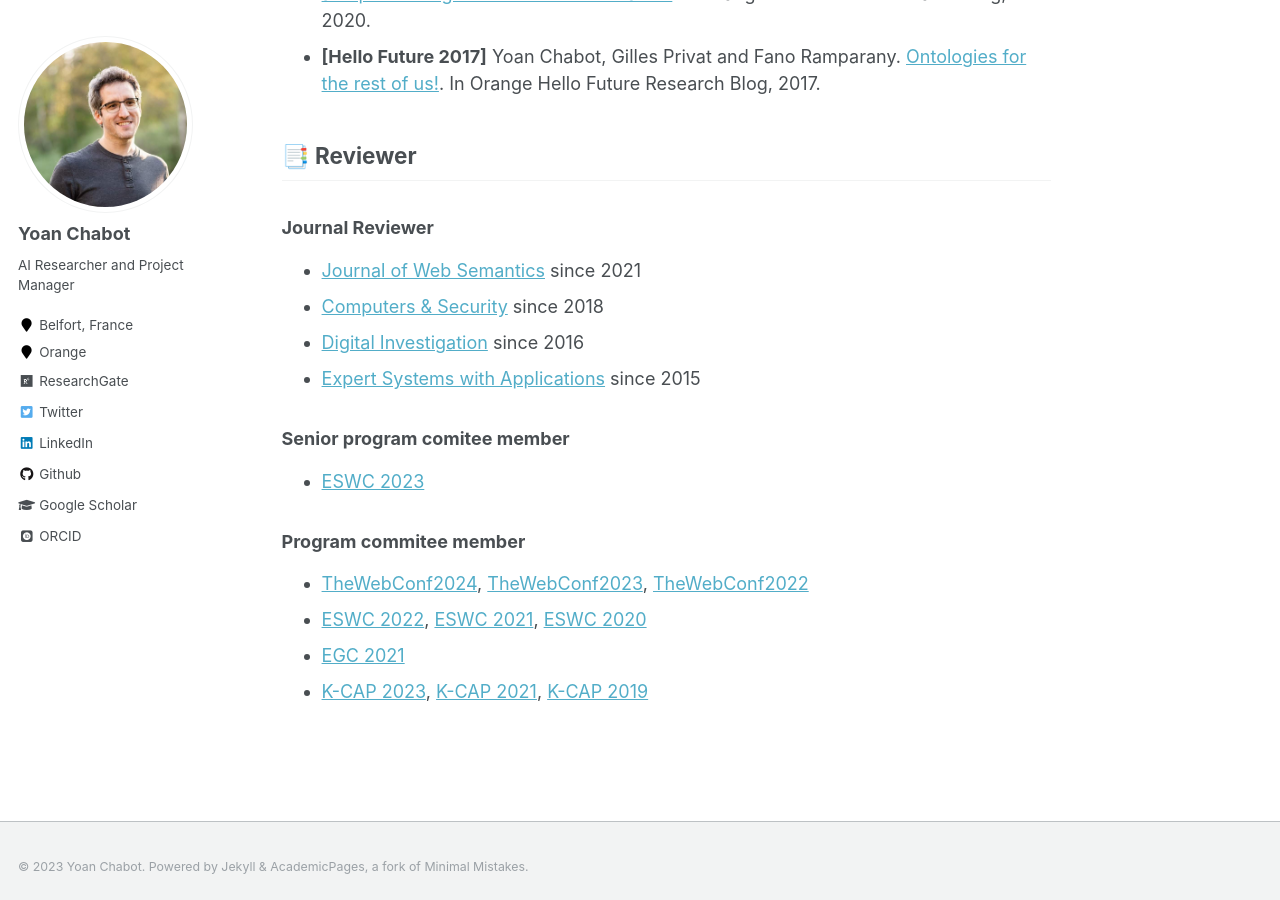
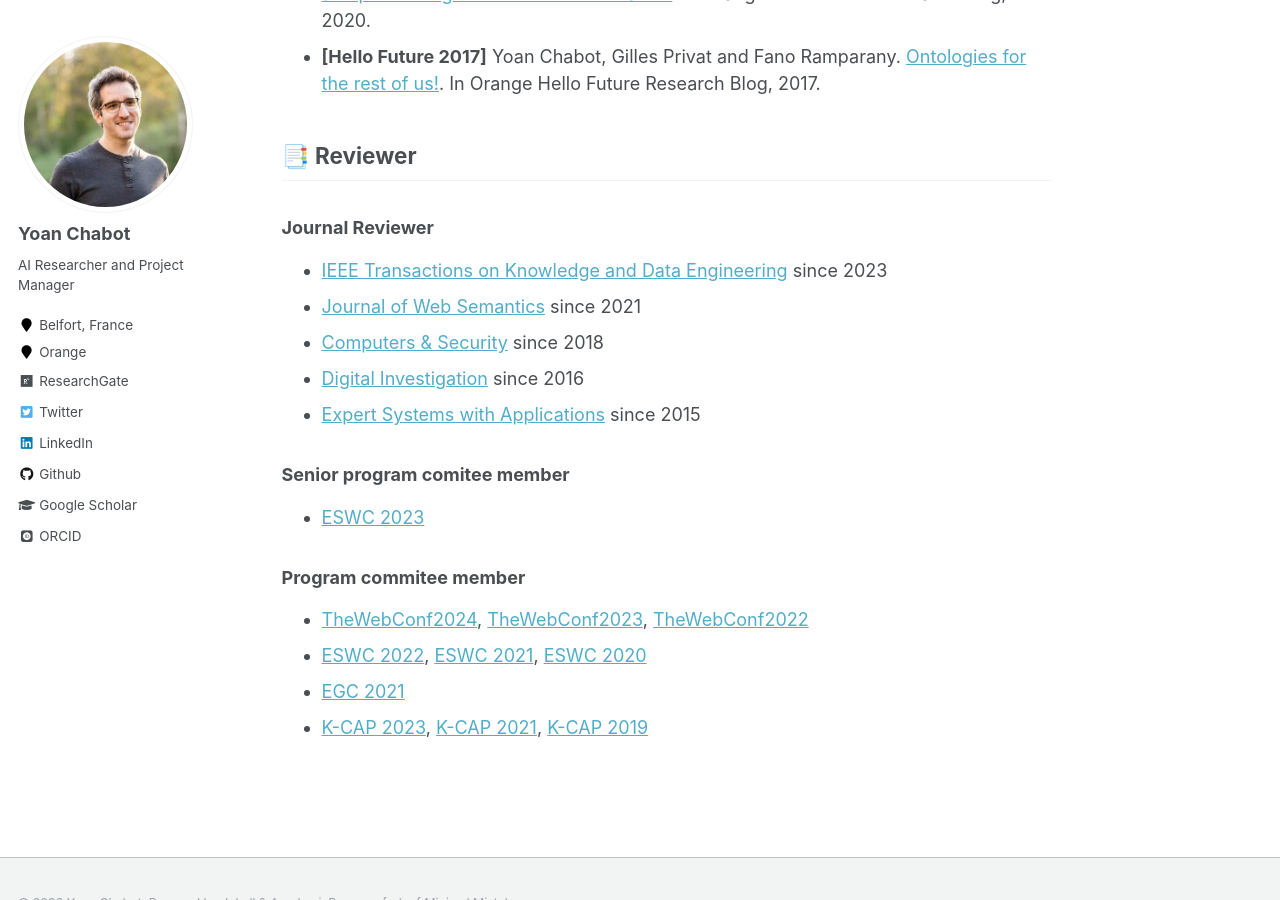
Before and after one commit to yoanchabot/yoanchabot.github.io, a Jekyll site: the page built from _pages/publications.md, in a window 1280 px wide and 900 px high, scrolled down 5039 px. Built offline with Jekyll 4.4.1, drawn with Linux system fonts in a browser that asks for light colours; some web fonts are replaced.

Commit message:
Update publications.md

```diff
--- a/_pages/publications.md
+++ b/_pages/publications.md
@@ -62,6 +62,7 @@ author_profile: true
 ## 📑 Reviewer
 
 ### Journal Reviewer
+* [IEEE Transactions on Knowledge and Data Engineering](https://ieeexplore.ieee.org/xpl/RecentIssue.jsp?punumber=69) since 2023
 * [Journal of Web Semantics](https://www.journals.elsevier.com/journal-of-web-semantics) since 2021
 * [Computers & Security](https://www.journals.elsevier.com/computers-and-security) since 2018
 * [Digital Investigation](https://www.journals.elsevier.com/digital-investigation) since 2016
```
